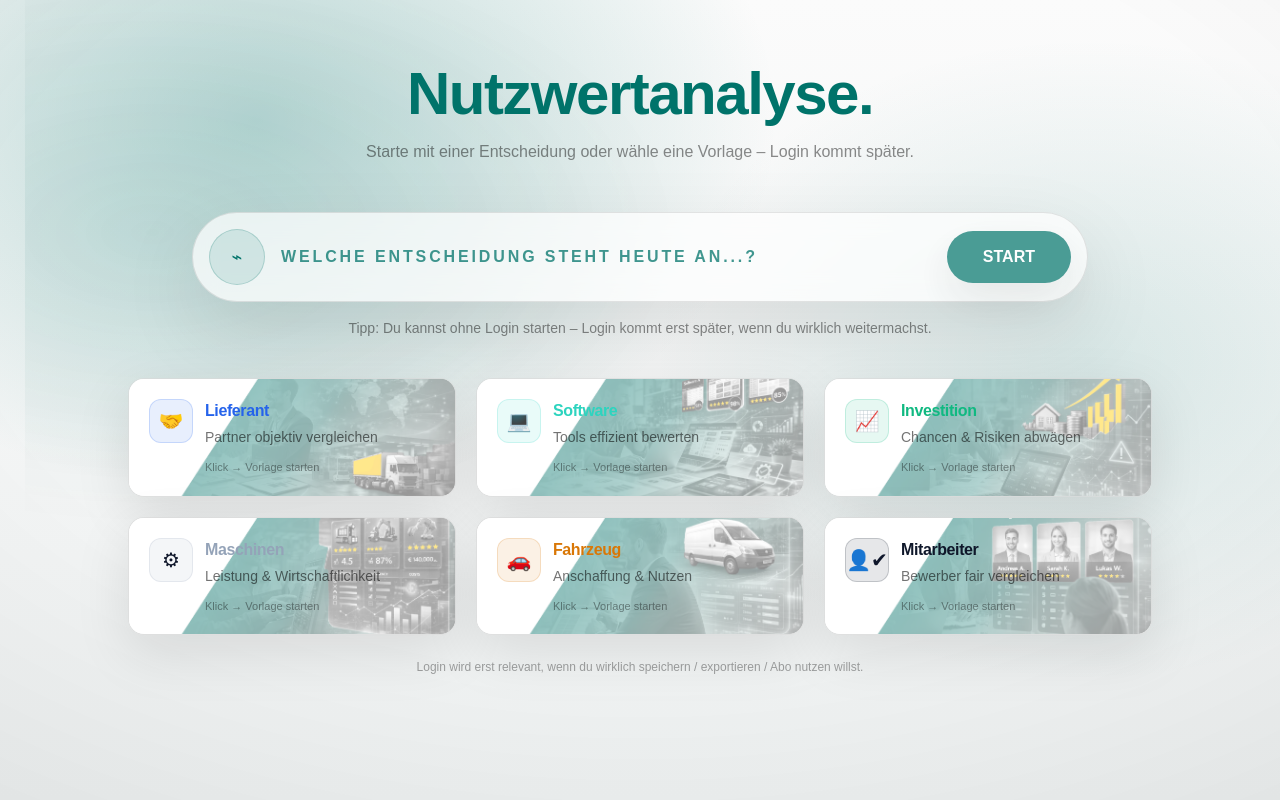
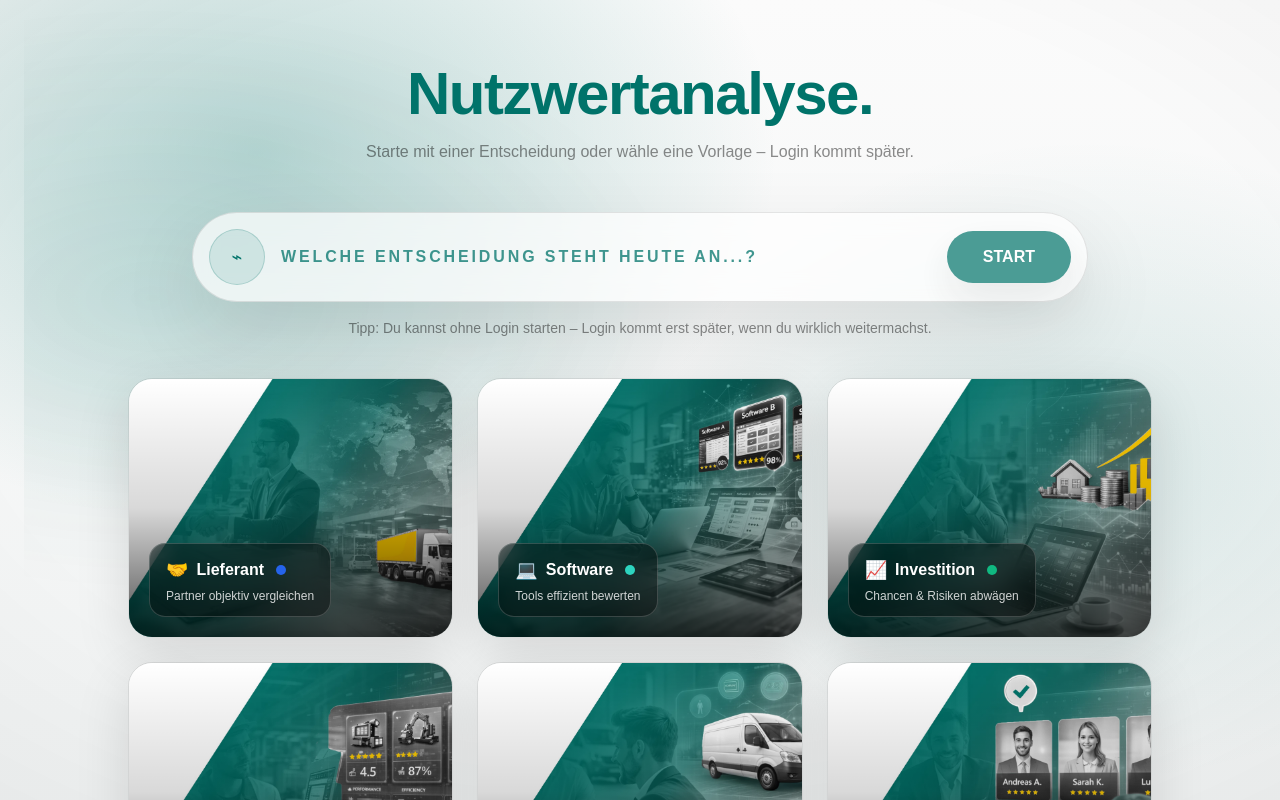
Before and after one commit to AccountGIT-bot/nutzwertanalyse, a Next.js app: page / in a window 1280 px wide. Shown: the top 800 px of the page. Built offline with nearby package versions, Linux system fonts and the light colour scheme.

Commit message:
Landing presets: full opacity images, glass labels, larger tiles

```diff
--- a/app/page.tsx
+++ b/app/page.tsx
@@ -20,7 +20,7 @@ const PRESETS: Array<{
   emoji: string;
   hint: string;
   accent: string; // rgb string like "0 115 106"
-  image: string;  // path in /public
+  image: string; // path in /public
 }> = [
   {
     id: "supplier",
@@ -100,7 +100,6 @@ export default function LandingWithIntro() {
   }
 
   function startFromPreset(p: PresetId) {
-    // Wenn Nutzer nichts schreibt, setzen wir einen sinnvollen Draft
     const draft =
       text.trim() ||
       `Vorlage: ${PRESETS.find((x) => x.id === p)?.label ?? "Auswahl"}`;
@@ -271,73 +270,73 @@ export default function LandingWithIntro() {
         {/* 6 Presets */}
         <div className="mt-8 sm:mt-10 flex justify-center">
           <div className="w-full max-w-5xl">
-            <div className="grid gap-4 sm:gap-5 grid-cols-2 md:grid-cols-3">
+            <div className="grid gap-4 sm:gap-6 grid-cols-1 sm:grid-cols-2 md:grid-cols-3">
               {PRESETS.map((p) => (
                 <button
                   key={p.id}
                   onClick={() => startFromPreset(p.id)}
                   className={[
-                    "group relative overflow-hidden rounded-2xl",
-                    "border border-black/10 bg-white/55 backdrop-blur-md",
-                    "shadow-[0_18px_55px_rgba(0,0,0,0.10)]",
-                    "p-4 sm:p-5 text-left",
+                    "group relative overflow-hidden rounded-3xl text-left",
+                    "border border-black/10",
+                    "shadow-[0_18px_55px_rgba(0,0,0,0.12)]",
                     "transition duration-300 ease-out",
-                    "hover:-translate-y-1 hover:shadow-[0_25px_70px_rgba(0,0,0,0.12)]",
+                    "hover:-translate-y-1 hover:shadow-[0_25px_70px_rgba(0,0,0,0.16)]",
                     "active:translate-y-0",
+                    // Grössere Kacheln:
+                    "h-[180px] sm:h-[220px] lg:h-[260px]",
+                    "focus:outline-none focus-visible:ring-2 focus-visible:ring-black/20",
                   ].join(" ")}
                 >
-                  {/* Accent glow */}
-                  <div
-                    className="absolute inset-0 opacity-0 group-hover:opacity-100 transition duration-300"
-                    style={{
-                      background: `radial-gradient(700px 260px at 15% 0%, rgb(${p.accent} / 0.22), transparent 62%)`,
-                    }}
-                  />
-
-                  {/* Background image */}
+                  {/* Background image + readability gradient */}
                   <div className="absolute inset-0">
                     <Image
                       src={p.image}
                       alt=""
                       fill
-    sizes="(max-width: 768px) 50vw, 33vw"
-    className="object-cover"
-    priority={p.id === "supplier"} // nur 1 preset priorisieren
+                      sizes="(max-width: 640px) 100vw, (max-width: 1024px) 50vw, 33vw"
+                      className="object-cover opacity-100"
+                      priority={p.id === "supplier"}
                     />
-  {/* dunkle/helle Lesbarkeits-Layer */}
-  <div className="absolute inset-0 bg-white/55" />
+
+                    {/* Verlauf für Lesbarkeit (unten) */}
+                    <div className="absolute inset-0 bg-gradient-to-t from-black/70 via-black/15 to-black/0" />
+
+                    {/* Accent Glow nur beim Hover (einmal, nicht doppelt) */}
                     <div
                       className="absolute inset-0 opacity-0 group-hover:opacity-100 transition duration-300"
                       style={{
-      background: `radial-gradient(700px 260px at 15% 0%, rgb(${p.accent} / 0.22), transparent 62%)`,
+                        background: `radial-gradient(800px 320px at 15% 0%, rgb(${p.accent} / 0.22), transparent 62%)`,
                       }}
                     />
                   </div>
 
-                  <div className="relative flex items-start gap-3">
+                  {/* Glass Label unten links */}
+                  <div className="relative z-10 flex h-full items-end p-4 sm:p-5">
                     <div
-                      className="h-11 w-11 rounded-xl flex items-center justify-center shrink-0"
+                      className="rounded-2xl px-4 py-3 backdrop-blur-md"
                       style={{
-                        background: `rgb(${p.accent} / 0.10)`,
-                        border: `1px solid rgb(${p.accent} / 0.18)`,
+                        background: "rgba(0,0,0,0.40)",
+                        border: "1px solid rgba(255,255,255,0.18)",
                       }}
-                      aria-hidden="true"
                     >
-                      <span className="text-xl">{p.emoji}</span>
+                      <div className="flex items-center gap-2">
+                        <span className="text-lg" aria-hidden="true">
+                          {p.emoji}
+                        </span>
+
+                        <div className="text-base font-semibold text-white leading-tight">
+                          {p.label}
                         </div>
 
-                    <div className="min-w-0">
-                      <div
-                        className="font-semibold tracking-tight"
-                        style={{ color: `rgb(${p.accent})` }}
-                      >
-                        {p.label}
+                        <span
+                          className="ml-1 h-2.5 w-2.5 rounded-full"
+                          style={{ background: `rgb(${p.accent})` }}
+                          aria-hidden="true"
+                        />
                       </div>
-                      <div className="mt-1 text-xs sm:text-sm text-black/55">
+
+                      <div className="mt-1 text-xs text-white/80">
                         {p.hint}
-                      </div>
-                      <div className="mt-3 text-[11px] text-black/40">
-                        Klick → Vorlage starten
                       </div>
                     </div>
                   </div>
```
Lines whose indentation alone changed are shown as unchanged.
